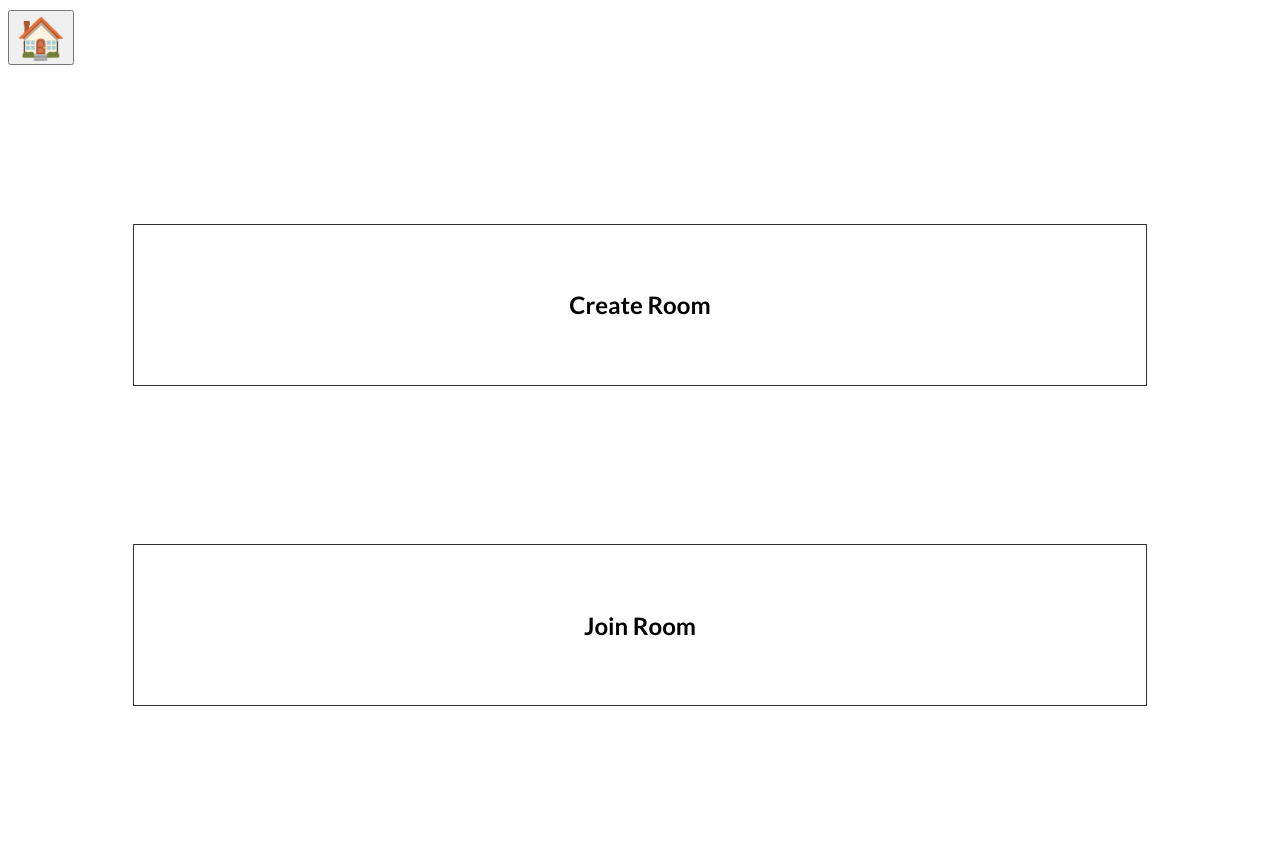
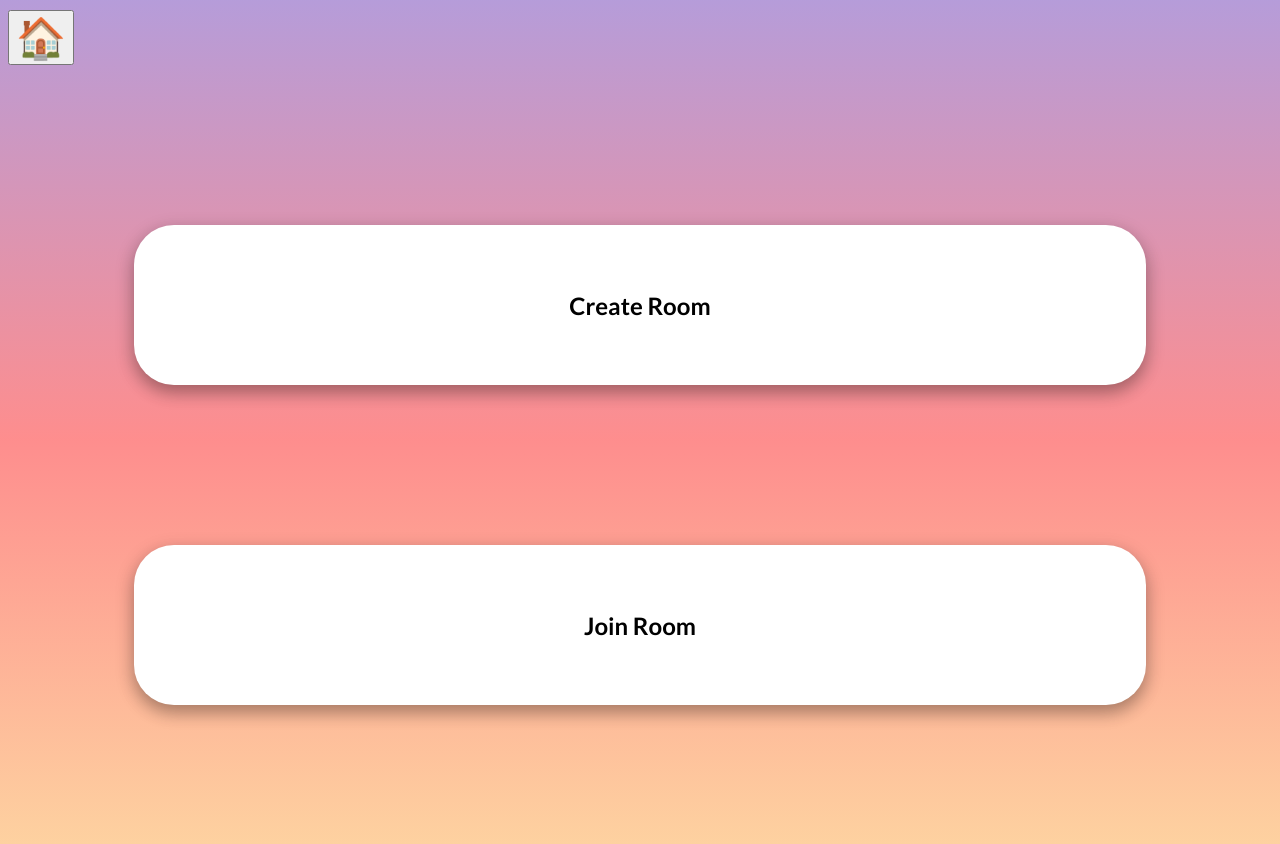
Before and after one commit to osam2019/WEB_Icebreaker_Team, a Vue app: page /#/ in a window 1280 px wide. Shown: the top 844 px of the page. Built offline with nearby package versions, Linux system fonts and the light colour scheme.

Commit message:
Style background and buttons

```diff
--- a/src/App.vue
+++ b/src/App.vue
@@ -21,10 +21,14 @@ export default {
 <style>
 @import url('https://fonts.googleapis.com/css?family=Lato:700&display=swap');
 *{
-  font-family: 'Lato'
+  font-family: 'Lato';
 }
-html, body {
-  height: 100%;
+html{
+  background: -webkit-linear-gradient(rgba(109,58,180,0.5) 0%, rgba(253,29,29,0.5) 50%, rgba(252,176,69,0.5) 100%);
+  height:110vh;
+}
+body {
+  height: 100vh;
 }
 
 a {
--- a/src/components/MainPage.vue
+++ b/src/components/MainPage.vue
@@ -17,6 +17,11 @@
   align-items: center;
 }
 .button{
+  border-radius:40px;
+  border:none;
+  box-shadow: 0 8px 16px 0 rgba(0,0,0,0.2), 0 6px 20px 0 rgba(0,0,0,0.19);
+  background-color: white;
   font-weight: 400;
+
 }
 </style>
```
